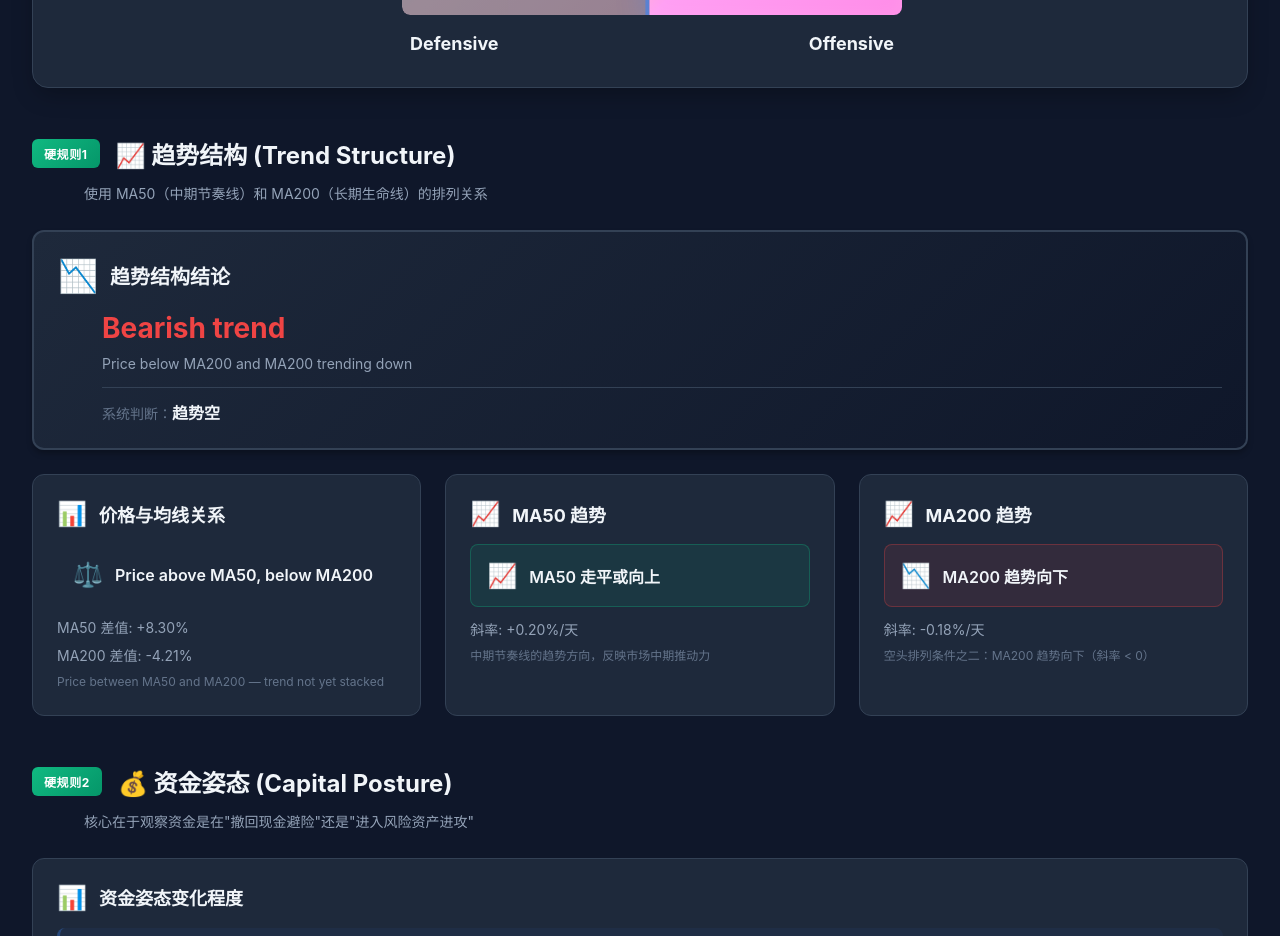
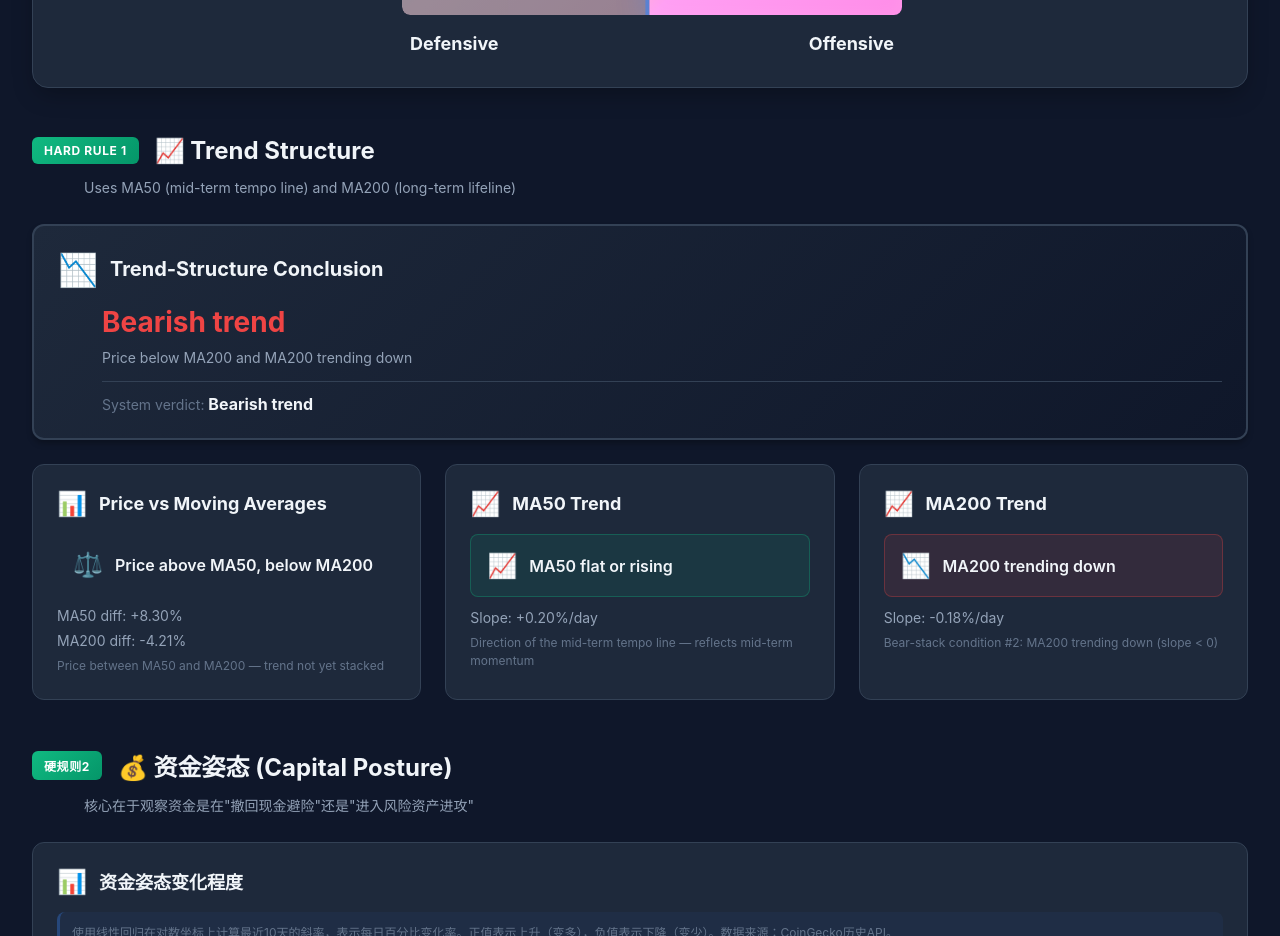
Before and after one commit to CrytoPlanet/bullbear-dashboard, a Vue app in the folder frontend/: page / in a window 1280 px wide. Shown: the part 1300-2236 px from the top of the page. Built offline with nearby package versions, Linux system fonts and the light colour scheme; no server answers.

Commit message:
feat(i18n): migrate trend structure section

```diff
--- a/frontend/src/App.vue
+++ b/frontend/src/App.vue
@@ -910,16 +910,16 @@ onMounted(() => {
         <!-- 硬规则1：趋势结构 -->
         <div v-if="stateData && stateData.ok && stateData.metadata" class="trend-analysis-section fade-in">
           <div class="section-header">
-            <span class="section-badge hard-rule">硬规则1</span>
-            <h2>📈 趋势结构 (Trend Structure)</h2>
+            <span class="section-badge hard-rule">{{ $t('section.trendStructure.badge') }}</span>
+            <h2>{{ $t('section.trendStructure.title') }}</h2>
           </div>
-          <p class="section-description">使用 MA50（中期节奏线）和 MA200（长期生命线）的排列关系</p>
+          <p class="section-description">{{ $t('section.trendStructure.description') }}</p>
 
           <!-- 趋势结构结论 -->
           <div v-if="trendConclusion" class="trend-conclusion-card">
             <div class="trend-conclusion-header">
               <span class="trend-conclusion-icon">{{ trendConclusion?.icon }}</span>
-              <h3>趋势结构结论</h3>
+              <h3>{{ $t('section.trendStructure.conclusionTitle') }}</h3>
             </div>
             <div class="trend-conclusion-content">
               <div class="trend-conclusion-name" :style="{ color: trendConclusion?.color }">
@@ -929,7 +929,7 @@ onMounted(() => {
                 {{ trendConclusion?.description }}
               </div>
               <div v-if="stateData.trend" class="trend-conclusion-trend">
-                系统判断：<strong>{{ stateData.trend }}</strong>
+                {{ $t('section.trendStructure.systemJudgment') }}<strong>{{ TREND_KEYS[stateData.trend] ? $t(`trend.${TREND_KEYS[stateData.trend]}`) : stateData.trend }}</strong>
               </div>
             </div>
           </div>
@@ -938,7 +938,7 @@ onMounted(() => {
             <div class="trend-card">
               <div class="trend-card-header">
                 <span class="trend-icon">📊</span>
-              <h3>价格与均线关系</h3>
+              <h3>{{ $t('trendCard.priceMARelation') }}</h3>
               </div>
               <div v-if="priceMARelation" class="trend-content">
                 <div class="trend-status" :class="priceMARelation?.statusClass">
@@ -950,74 +950,72 @@ onMounted(() => {
                   </span>
                 </div>
                 <div class="trend-detail">
-                  MA50 差值: {{ (() => { const rel = priceMARelation; if (!rel) return '0.00'; return (rel.diff50 > 0 ? '+' : '') + rel.diff50.toFixed(2); })() }}%
+                  {{ $t('trendCard.diff50Label') }}: {{ (() => { const rel = priceMARelation; if (!rel) return '0.00'; return (rel.diff50 > 0 ? '+' : '') + rel.diff50.toFixed(2); })() }}%
                 </div>
                 <div class="trend-detail">
-                  MA200 差值: {{ (() => { const rel = priceMARelation; if (!rel) return '0.00'; return (rel.diff200 > 0 ? '+' : '') + rel.diff200.toFixed(2); })() }}%
+                  {{ $t('trendCard.diff200Label') }}: {{ (() => { const rel = priceMARelation; if (!rel) return '0.00'; return (rel.diff200 > 0 ? '+' : '') + rel.diff200.toFixed(2); })() }}%
                 </div>
                 <div class="trend-description">
                   {{ priceMARelation?.summary }}
                 </div>
               </div>
               <div v-else class="trend-content">
-                <div class="trend-unavailable">数据暂未可用</div>
+                <div class="trend-unavailable">{{ $t('trendCard.unavailable') }}</div>
               </div>
             </div>
 
             <div class="trend-card">
               <div class="trend-card-header">
                 <span class="trend-icon">📈</span>
-                <h3>MA50 趋势</h3>
+                <h3>{{ $t('trendCard.ma50Trend') }}</h3>
               </div>
               <div v-if="stateData.metadata?.ma50_slope !== undefined" class="trend-content">
                 <div class="trend-status" :class="stateData.metadata.ma50_slope >= 0 ? 'positive' : 'negative'">
                   <span class="trend-indicator">{{ getSlopeEmoji(stateData.metadata.ma50_slope) }}</span>
                   <span class="trend-text">
-                    {{ stateData.metadata.ma50_slope >= 0 ? 'MA50 走平或向上' : 'MA50 趋势向下' }}
+                    {{ stateData.metadata.ma50_slope >= 0 ? $t('trendCard.ma50FlatUp') : $t('trendCard.ma50Down') }}
                   </span>
                 </div>
                 <div class="trend-detail">
-                  斜率: {{ stateData.metadata.ma50_slope > 0 ? '+' : '' }}{{ stateData.metadata.ma50_slope.toFixed(2) }}%/天
+                  {{ $t('trendCard.slopeLabel') }}: {{ stateData.metadata.ma50_slope > 0 ? '+' : '' }}{{ stateData.metadata.ma50_slope.toFixed(2) }}%{{ $t('trendCard.perDay') }}
                 </div>
                 <div class="trend-description">
-                  中期节奏线的趋势方向，反映市场中期推动力
+                  {{ $t('trendCard.ma50Description') }}
                 </div>
               </div>
               <div v-else class="trend-content">
-                <div class="trend-unavailable">数据暂未可用</div>
+                <div class="trend-unavailable">{{ $t('trendCard.unavailable') }}</div>
               </div>
             </div>
 
             <div class="trend-card">
               <div class="trend-card-header">
                 <span class="trend-icon">📈</span>
-                <h3>MA200 趋势</h3>
+                <h3>{{ $t('trendCard.ma200Trend') }}</h3>
               </div>
               <div v-if="stateData.metadata?.ma200_slope !== undefined" class="trend-content">
                 <div class="trend-status" :class="stateData.metadata.ma200_slope >= 0 ? 'positive' : 'negative'">
                   <span class="trend-indicator">{{ getSlopeEmoji(stateData.metadata.ma200_slope) }}</span>
                   <span class="trend-text">
-                    {{ stateData.metadata.ma200_slope >= 0 ? 'MA200 走平或向上' : 'MA200 趋势向下' }}
+                    {{ stateData.metadata.ma200_slope >= 0 ? $t('trendCard.ma200FlatUp') : $t('trendCard.ma200Down') }}
                   </span>
                 </div>
                 <div class="trend-detail">
-                  斜率: {{ stateData.metadata.ma200_slope > 0 ? '+' : '' }}{{ stateData.metadata.ma200_slope.toFixed(2) }}%/天
+                  {{ $t('trendCard.slopeLabel') }}: {{ stateData.metadata.ma200_slope > 0 ? '+' : '' }}{{ stateData.metadata.ma200_slope.toFixed(2) }}%{{ $t('trendCard.perDay') }}
                 </div>
                 <div class="trend-description">
-                  {{ stateData.metadata.ma200_slope >= 0
-                    ? '多头排列条件之二：MA200 走平或向上（斜率 >= 0）'
-                    : '空头排列条件之二：MA200 趋势向下（斜率 < 0）' }}
+                  {{ stateData.metadata.ma200_slope >= 0 ? $t('trendCard.ma200BullCondition') : $t('trendCard.ma200BearCondition') }}
                 </div>
               </div>
               <div v-else class="trend-content">
-                <div class="trend-unavailable">数据暂未可用</div>
+                <div class="trend-unavailable">{{ $t('trendCard.unavailable') }}</div>
               </div>
             </div>
 
             <div class="trend-card" v-if="trendQuality">
               <div class="trend-card-header">
                 <span class="trend-icon">⭐</span>
-                <h3>趋势质量判定</h3>
+                <h3>{{ $t('trendCard.quality') }}</h3>
               </div>
               <div class="trend-content">
                 <div class="trend-status" :class="trendQuality?.type === 'good' ? 'positive' : 'negative'">
```
